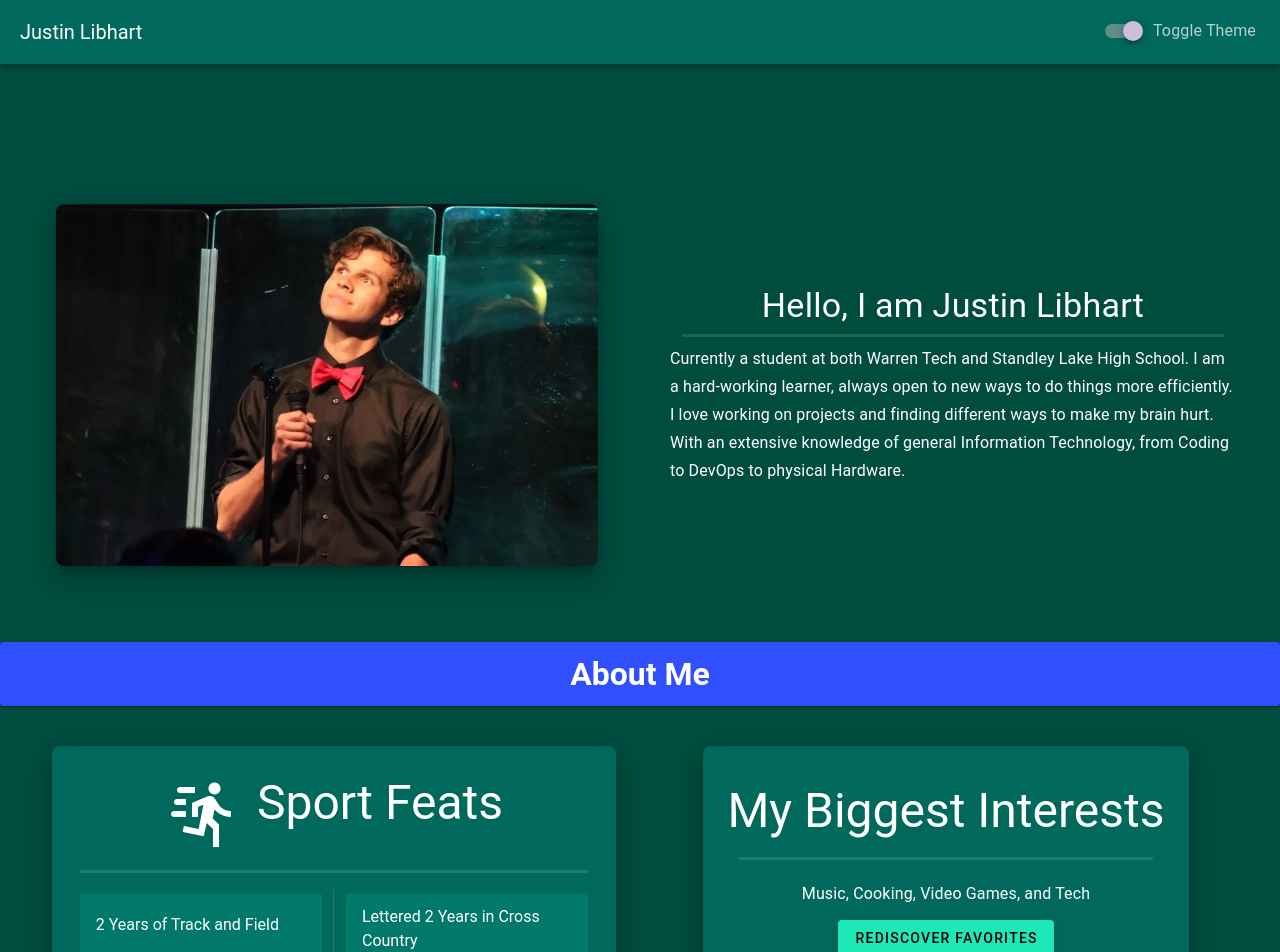
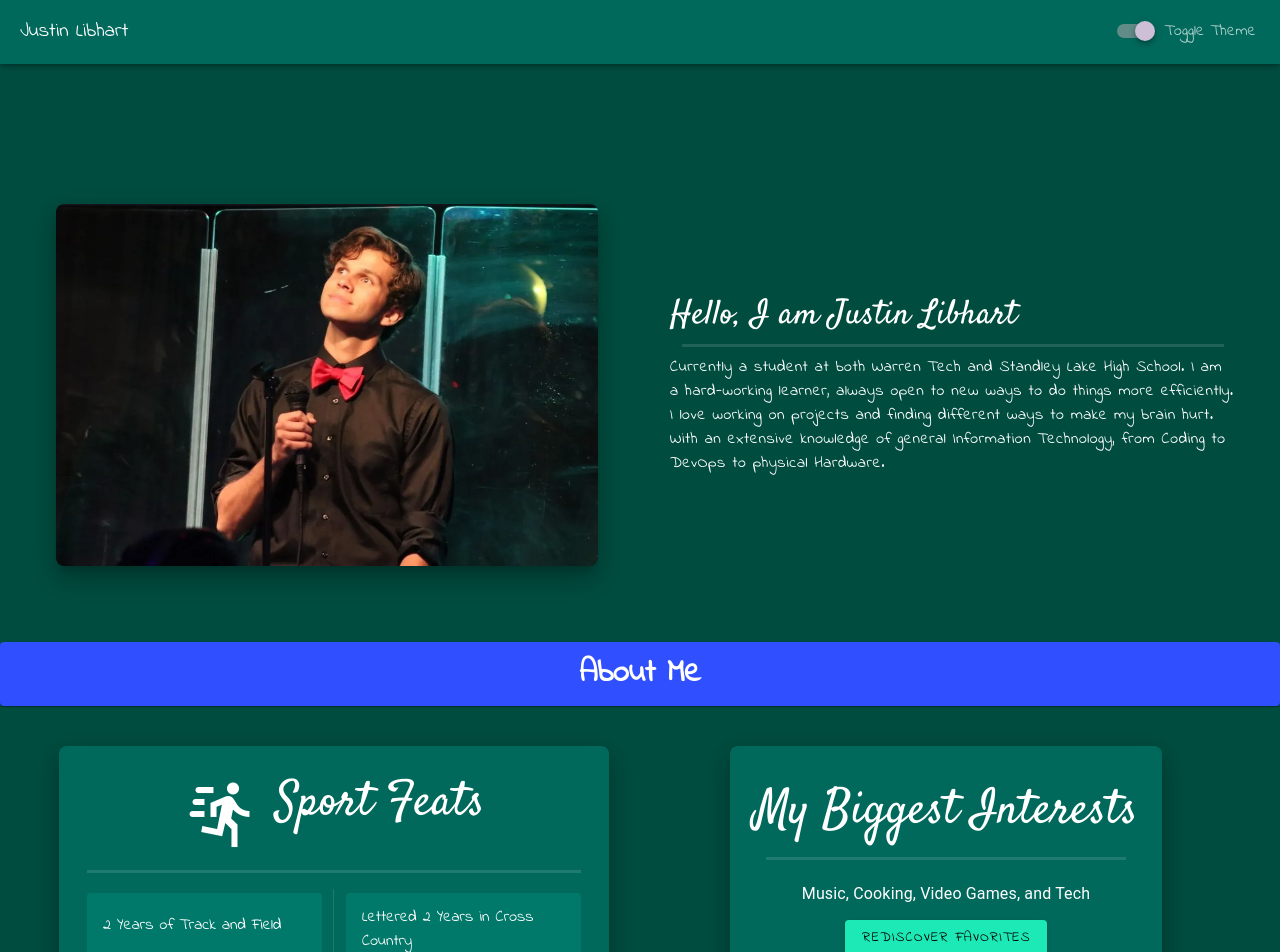
Before and after one commit to SuperJu5tin/vue-site-personal, a Vue app: page / in a window 1280 px wide. Shown: the top 952 px of the page. Built offline with nearby package versions, Linux system fonts and the light colour scheme.

Commit message:
fonts and favicon

```diff
--- a/src/components.d.ts
+++ b/src/components.d.ts
@@ -15,7 +15,6 @@ declare module 'vue' {
     CardPreset: typeof import('./components/aboutMe/interestCards/CardPreset.vue')['default']
     CatergorizedCards: typeof import('./components/aboutMe/interestCards/CatergorizedCards.vue')['default']
     Certs: typeof import('./components/Certs.vue')['default']
-    Education: typeof import('./components/experience/Education.vue')['default']
     EnglishHerosJourney: typeof import('./components/projects/EnglishHerosJourney.vue')['default']
     Experience: typeof import('./components/Experience.vue')['default']
     GameServers: typeof import('./components/projects/GameServers.vue')['default']
@@ -31,6 +30,5 @@ declare module 'vue' {
     Skill: typeof import('./components/aboutMe/skills/Skill.vue')['default']
     Snake: typeof import('./components/projects/Snake.vue')['default']
     SportFeats: typeof import('./components/aboutMe/SportFeats.vue')['default']
-    Work: typeof import('./components/experience/Work.vue')['default']
   }
 }
--- a/src/components/Home.vue
+++ b/src/components/Home.vue
@@ -11,9 +11,9 @@
         <v-img alt="A picture of Justin" class="rounded-lg elevation-15" :src="pictureOfMe" />
       </v-col>
       <v-col class="my-auto">
-        <v-row class="text-h4 justify-center align-center">Hello, I am Justin Libhart</v-row>
+        <v-row class="text-h4 title text-center">Hello, I am Justin Libhart</v-row>
         <v-divider class="my-5" thickness="3" />
-        <v-row class="text-subtitle-1">
+        <v-row class="text-body-1">
           Currently a student at both Warren Tech and Standley Lake High School. I am a hard-working learner,
           always open to new ways to do things more efficiently. I love working on projects and finding different ways
           to make my brain hurt. With an extensive knowledge of general Information Technology, from Coding to DevOps
--- a/src/components/aboutMe/AboutInterests.vue
+++ b/src/components/aboutMe/AboutInterests.vue
@@ -36,7 +36,7 @@
 <template>
   <v-card class="rounded-lg pa-5 elevation-15" color="lighter">
     <v-container>
-      <v-row class="text-h3 justify-center my-1">My Biggest Interests</v-row>
+      <v-row class="text-h3 text-center my-1">My Biggest Interests</v-row>
       <v-divider class="my-5" thickness="3" />
       <v-row class="text-subtitle-1 justify-center my-3">{{ listJoinDiffLast(Object.keys(interests), ", ", " and ") }}</v-row>
       <v-row class="justify-center my-3">
--- a/src/components/aboutMe/MusicalFeats.vue
+++ b/src/components/aboutMe/MusicalFeats.vue
@@ -7,7 +7,7 @@
 <template>
   <v-card class="pa-3 rounded-lg elevation-15" color="lighter">
     <v-container>
-      <v-row class="text-h3 justify-center my-1"><v-icon class="mr-5">mdi-music</v-icon>Musical Feats</v-row>
+      <v-row class="text-h3 justify-center text-center my-1"><v-icon class="mr-5">mdi-music</v-icon>Musical Feats</v-row>
       <v-divider class="my-5" thickness="3" />
       <v-row>
         <v-col>
--- a/src/components/aboutMe/PrevalentSkills.vue
+++ b/src/components/aboutMe/PrevalentSkills.vue
@@ -30,7 +30,7 @@
 <template>
   <v-card class="pa-3 rounded-lg elevation-15" color="lighter">
     <v-container>
-      <v-row class="text-h3 justify-center my-1"><v-icon class="mr-5">mdi-code-tags</v-icon>Prevalent Skills</v-row>
+      <v-row class="text-h3 justify-center text-center my-1"><v-icon class="mr-5">mdi-code-tags</v-icon>Prevalent Skills</v-row>
       <v-divider />
       <v-row class="two-column">
         <Skill v-for="skill in skills" :key="skill.name" :skill="skill" />
--- a/src/components/aboutMe/SportFeats.vue
+++ b/src/components/aboutMe/SportFeats.vue
@@ -7,7 +7,7 @@
 <template>
   <v-card class="pa-3 rounded-lg elevation-15" color="lighter">
     <v-container>
-      <v-row class="text-h3 justify-center my-1"><v-icon class="mr-5">mdi-run-fast</v-icon>Sport Feats</v-row>
+      <v-row class="text-h3 justify-center text-center my-1"><v-icon class="mr-5">mdi-run-fast</v-icon>Sport Feats</v-row>
       <v-divider class="my-5" thickness="3" />
       <v-row>
         <v-col class="">
--- a/src/styles/settings.scss
+++ b/src/styles/settings.scss
@@ -8,3 +8,33 @@
 // @use 'vuetify/settings' with (
 //   $color-pack: false
 // );
+
+$body-font-family: 'Indie Flower', cursive;
+$title-font-family: 'Satisfy', cursive;
+
+
+$typoOptions: text-body-1, text-sm-body-1, text-md-body-1,
+    text-lg-body-1, text-body-2, text-sm-body-2, text-md-body-2, text-lg-body-2,
+    text-caption;
+$titleTypoOptions: text-h1, text-sm-h1, text-md-h1, text-lg-h1, text-h2, text-sm-h2,
+    text-md-h2, text-lg-h2, text-h3, text-sm-h3, text-md-h3, text-lg-h3, text-h4,
+    text-sm-h4, text-md-h4, text-lg-h4, text-h5, text-sm-h5, text-md-h5,
+    text-lg-h5, text-h6, text-sm-h6, text-md-h6, text-lg-h6, headline, title,
+    subtitle-1, subtitle-2;
+
+
+#app {
+    font-family: $body-font-family, sans-serif !important;
+
+    @each $typoOption in $typoOptions {
+        .#{$typoOption} {
+            font-family: $body-font-family, sans-serif !important;
+        }
+    }
+
+    @each $titleTypoOption in $titleTypoOptions {
+        .#{$titleTypoOption} {
+            font-family: $title-font-family, sans-serif !important;
+        }
+    }
+}
```
Also changed, not shown: src/auto-imports.d.ts (+8 -0 lines), .eslintrc-auto-import.json, src/plugins/README.md (deleted), 1 other file (tests, documents, lock files or other folders).
